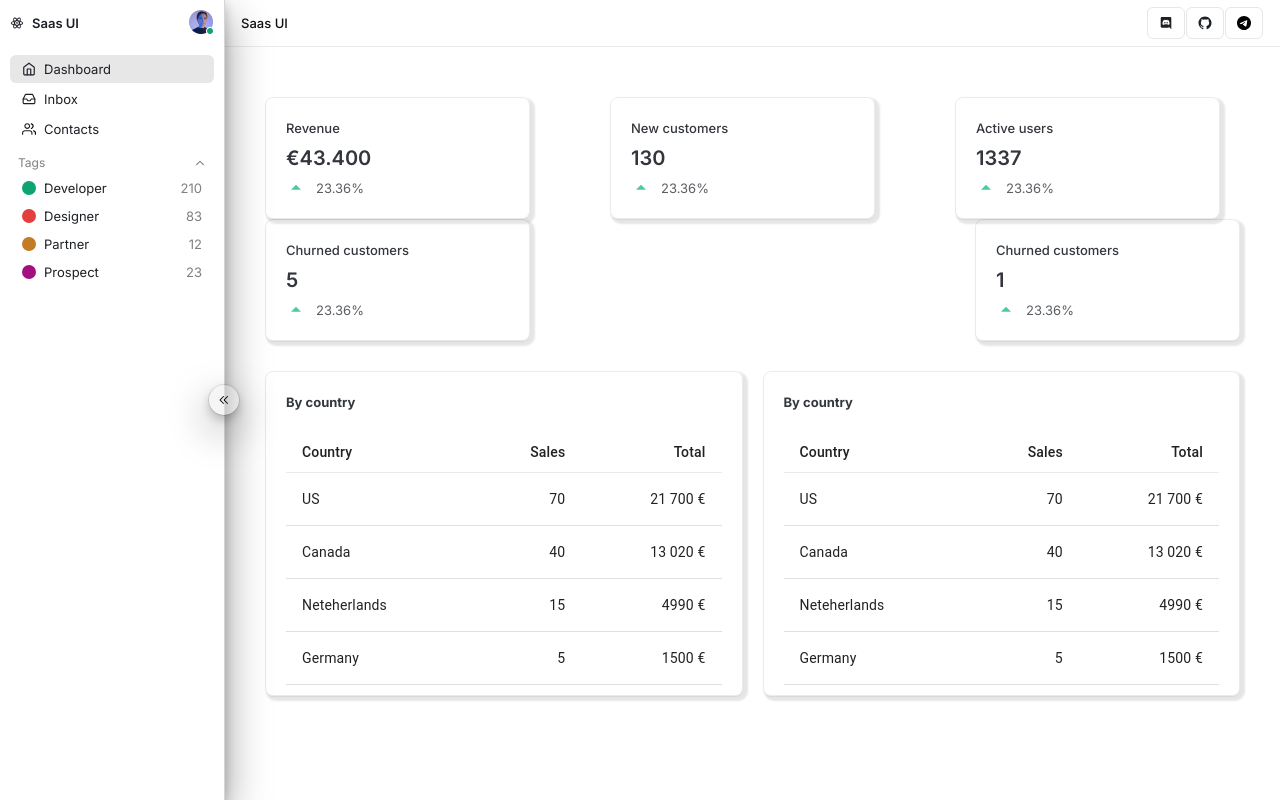
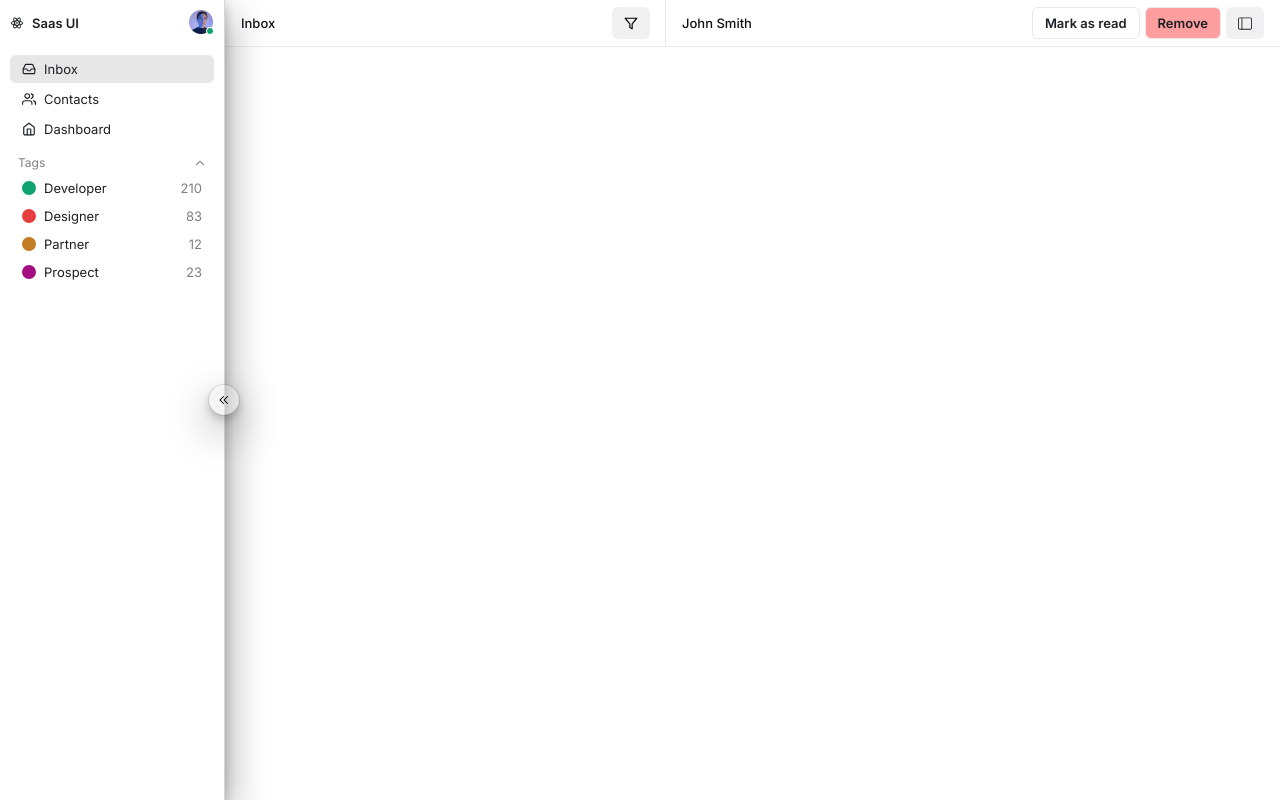
Before and after one commit to AndreyVerkhusha/customers, a React (Vite) app: page /inbox in a window 1280 px wide. Before the commit this address led to /dashboard. Built offline with nearby package versions, Linux system fonts and the light colour scheme.

Commit message:
Inbox: added page

```diff
--- a/src/components/Layout/Sidebar/ListNav/ListNav.tsx
+++ b/src/components/Layout/Sidebar/ListNav/ListNav.tsx
@@ -48,14 +48,14 @@ const Wrapper = styled.ul<{ open: boolean }>`
     }
   `}
 `;
-const ListNav = ({open}: {open: boolean}) => {
+const ListNav = ({open}: { open: boolean }) => {
     const navigate = useNavigate();
     const location = useLocation();
 
     const listNavigation: { icon: string, label: string, url: string }[] = [
-        {icon: dashboard_icon, label: "Dashboard", url: "/dashboard"},
         {icon: inbox_icon, label: "Inbox", url: "/inbox"},
-        {icon: contacts_icon, label: "Contacts", url: "/contacts"}
+        {icon: contacts_icon, label: "Contacts", url: "/contacts"},
+        {icon: dashboard_icon, label: "Dashboard", url: "/dashboard"}
     ];
     return (
         <Wrapper open={open}>
--- a/src/pages/Dashboard/InfoCard/Card/Card.tsx
+++ b/src/pages/Dashboard/InfoCard/Card/Card.tsx
@@ -9,6 +9,7 @@ const Wrapper = styled.div.attrs<{index: number}>({
   margin: 30px 20px 0 0;
   padding: 20px 20px 10px;
   width: 100%;
+  max-width: 550px;
   border: 1px solid var(--black-alpha-200, rgba(0, 0, 0, 0.08));
   border-radius: 8px;
 
--- a/src/pages/Dashboard/StatisticCard/StatisticCard.tsx
+++ b/src/pages/Dashboard/StatisticCard/StatisticCard.tsx
@@ -5,8 +5,6 @@ const Wrapper = styled.div`
   width: 100%;
   display: flex;
   flex-wrap: wrap;
-  justify-content: space-between;
-
 `;
 const StatisticCard = () => {
 
@@ -14,8 +12,7 @@ const StatisticCard = () => {
         {label: "Revenue", value: "€43.400", percent: "23.36%"},
         {label: "New customers", value: "130", percent: "23.36%"},
         {label: "Active users", value: "1337", percent: "23.36%"},
-        {label: "Churned customers", value: "5", percent: "23.36%"},
-        {label: "Churned customers", value: "1", percent: "23.36%"}
+        {label: "Churned customers", value: "5", percent: "23.36%"}
     ];
     return (
         <Wrapper>
--- /dev/null
+++ b/src/pages/Inbox/HeaderContent/HeaderContent.tsx
@@ -0,0 +1,117 @@
+import styled from "styled-components";
+import filter from "@/assets/inbox/filter.svg";
+import collapse from "@/assets/inbox/collapse.svg";
+
+const Wrapper = styled.div`
+  display: flex;
+`;
+const FilterRow = styled.div`
+  padding-right: 16px;
+  position: relative;
+  max-width: 425px;
+  width: 100%;
+  display: flex;
+  align-items: center;
+  justify-content: space-between;
+
+  &:after {
+    content: "";
+    position: absolute;
+    right: 0;
+    height: 145%;
+    width: 1px;
+    background: rgba(0, 0, 0, 0.08);
+  }
+`;
+const InfoRow = styled.div`
+  padding-left: 16px;
+  width: 100%;
+  display: flex;
+  align-items: center;
+  justify-content: space-between;
+
+`;
+const Label = styled.div`
+  color: #0E1012;
+  font-weight: 500;
+  line-height: 20px;
+`;
+const Filter = styled.div`
+  width: 38px;
+  height: 32px;
+  display: flex;
+  align-items: center;
+  justify-content: center;
+  border-radius: 6px;
+  background: #F1F1F2;
+  cursor: pointer;
+  transition: var(--linear);
+
+  &:hover {
+    background: var(--active);
+  }
+`;
+const Buttons = styled.div`
+  margin-left: auto;
+  display: flex;
+  align-items: center;
+`;
+const Button = styled.div`
+  margin-right: 5px;
+  padding: 5px 12px;
+  border-radius: 6px;
+  border: 1px solid var(--active);
+  cursor: pointer;
+  transition: var(--linear);
+
+  span {
+    color: #1D2025;
+    font-weight: 600;
+    line-height: 20px;
+  }
+
+  &:nth-child(2) {
+    background: rgba(255, 0, 0, 0.38);
+    color: white;
+
+    &:hover {
+      background: red;
+    }
+  }
+
+  &:hover {
+    background: var(--active);
+  }
+`;
+const HeaderContent = () => {
+    return (
+        <Wrapper>
+            <FilterRow>
+                <Label>
+                    Inbox
+                </Label>
+                <Filter>
+                    <img src={filter} alt="filter"/>
+                </Filter>
+            </FilterRow>
+            <InfoRow>
+                <Label>
+                    John Smith
+                </Label>
+                <Buttons>
+                    <Button>
+                        <span>Mark as read</span>
+                    </Button>
+                    <Button>
+                        <span>Remove</span>
+                    </Button>
+                    <Filter>
+                        <img src={collapse} alt="collapse"/>
+                    </Filter>
+                </Buttons>
+            </InfoRow>
+        </Wrapper>
+    );
+};
+
+export default HeaderContent;
--- /dev/null
+++ b/src/pages/Inbox/Inbox.tsx
@@ -0,0 +1,21 @@
+import Header from "@/components/Header/Header";
+import styled from "styled-components";
+import HeaderContent from "@/pages/Inbox/HeaderContent/HeaderContent";
+
+
+const Wrapper = styled.div`
+  width: 100%;
+`;
+
+const Inbox = () => {
+    return (
+        <Wrapper>
+            <Header>
+                <HeaderContent/>
+            </Header>
+
+        </Wrapper>
+    );
+};
+
+export default Inbox;
--- a/src/routes.ts
+++ b/src/routes.ts
@@ -1,6 +1,7 @@
 import { ComponentType } from "react";
 
 import Dashboard from "@/pages/Dashboard/Dashboard";
+import Inbox from "@/pages/Inbox/Inbox";
 
 type Routes = {
     path: string
@@ -8,5 +9,6 @@ type Routes = {
 };
 
 export const routes: Routes[] = [
-    {path: "/dashboard", Component: Dashboard}
+    {path: "/dashboard", Component: Dashboard},
+    {path: "/inbox", Component: Inbox}
 ];
```
Also changed, not shown: src/assets/inbox/collapse.svg (added), src/assets/inbox/filter.svg (added).
